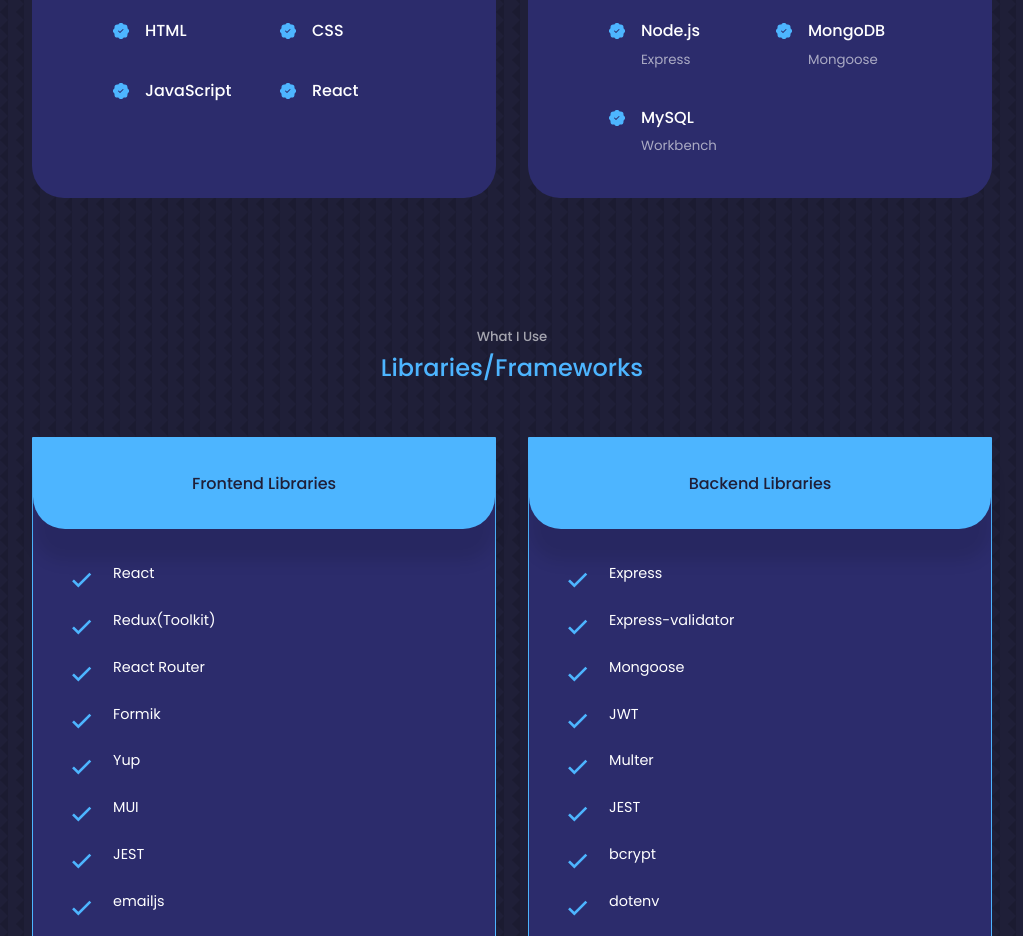
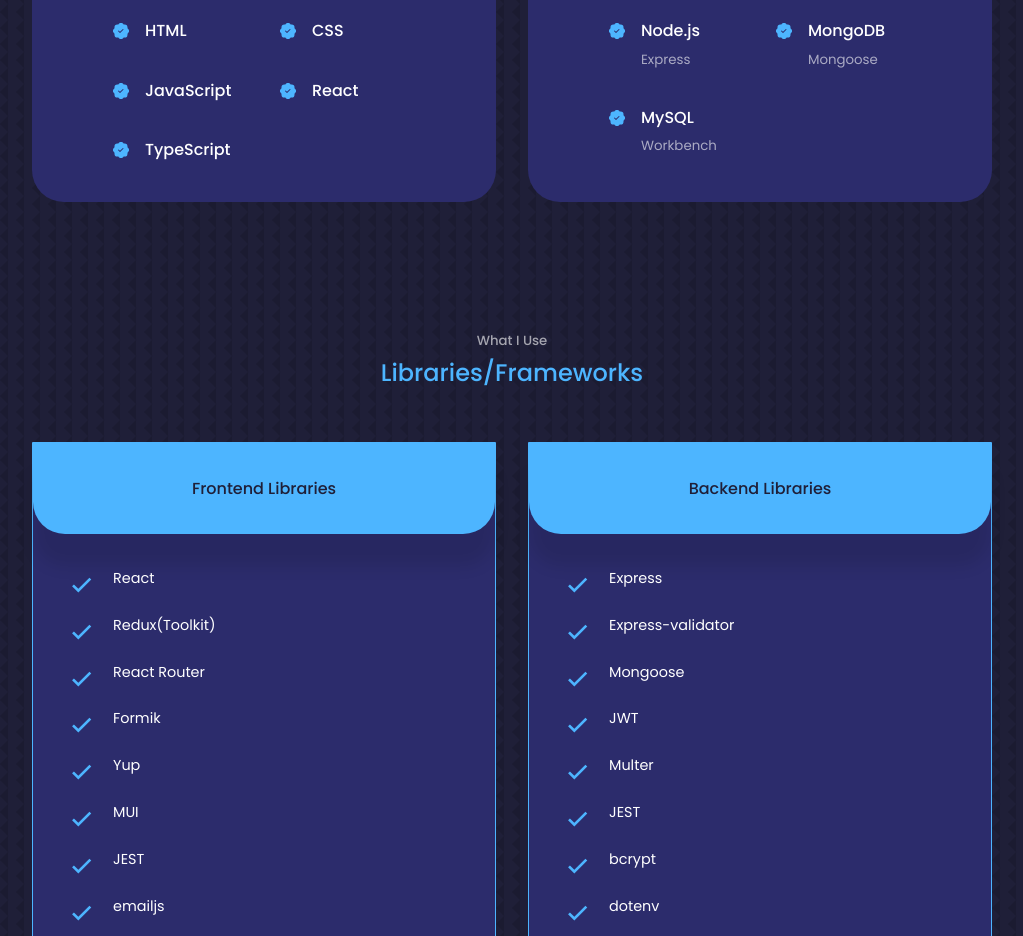
Before and after one commit to Marchelllo27/portfolio-react, a React (Create React App) app: page / in a window 1280 px wide. Shown: the part 1820-2756 px from the top of the page, without its empty margins (128-1151 px from the left). Built offline with nearby package versions, Linux system fonts and the light colour scheme.

Commit message:
typescript skill added & cv changed

```diff
--- a/src/components/experience/Experience.jsx
+++ b/src/components/experience/Experience.jsx
@@ -8,6 +8,7 @@
   { name: "CSS", id: 2 },
   { name: "JavaScript", id: 3 },
   { name: "React", id: 4 },
+  { name: "TypeScript", id: 5 },
 ];
 
 const backendSkills = [
```
